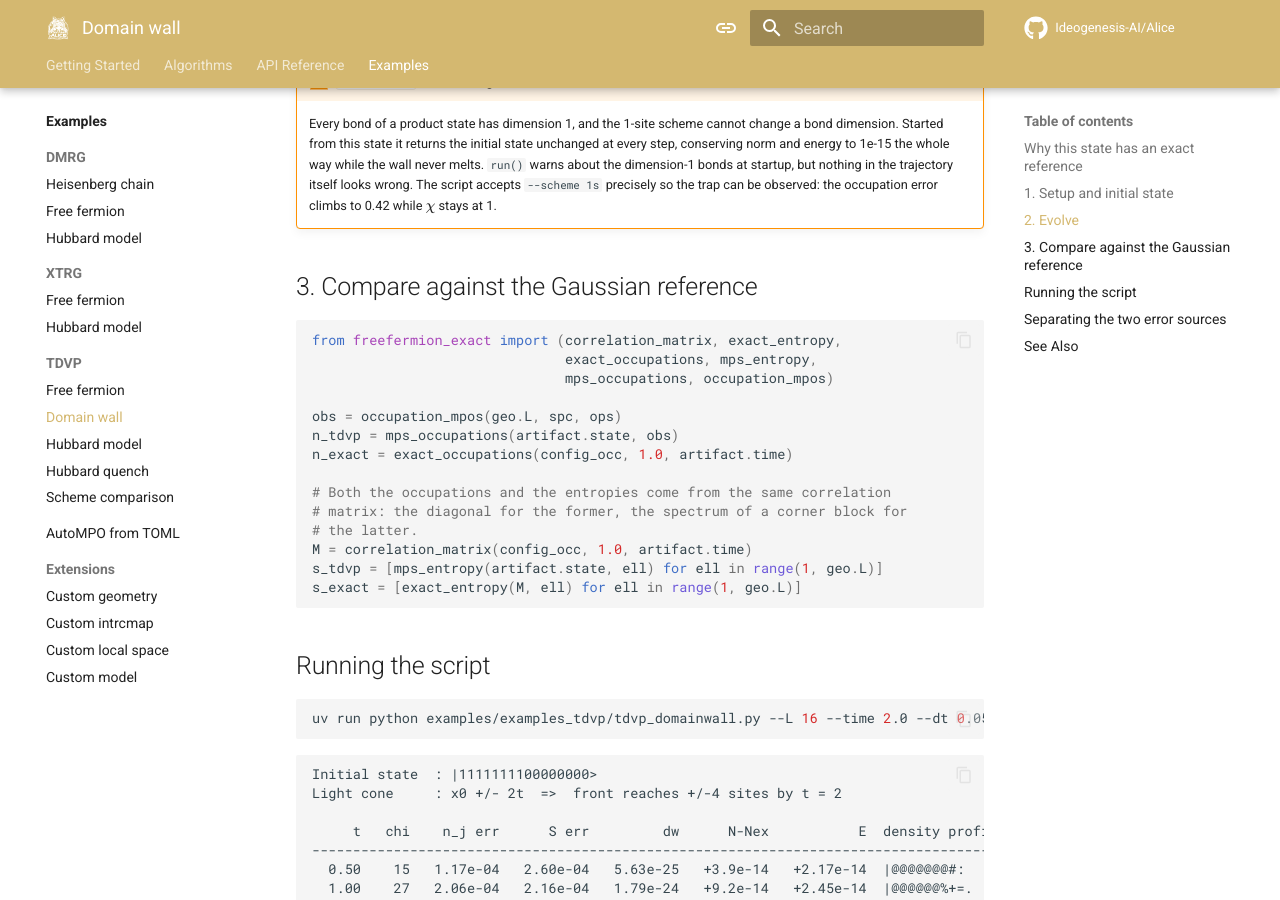
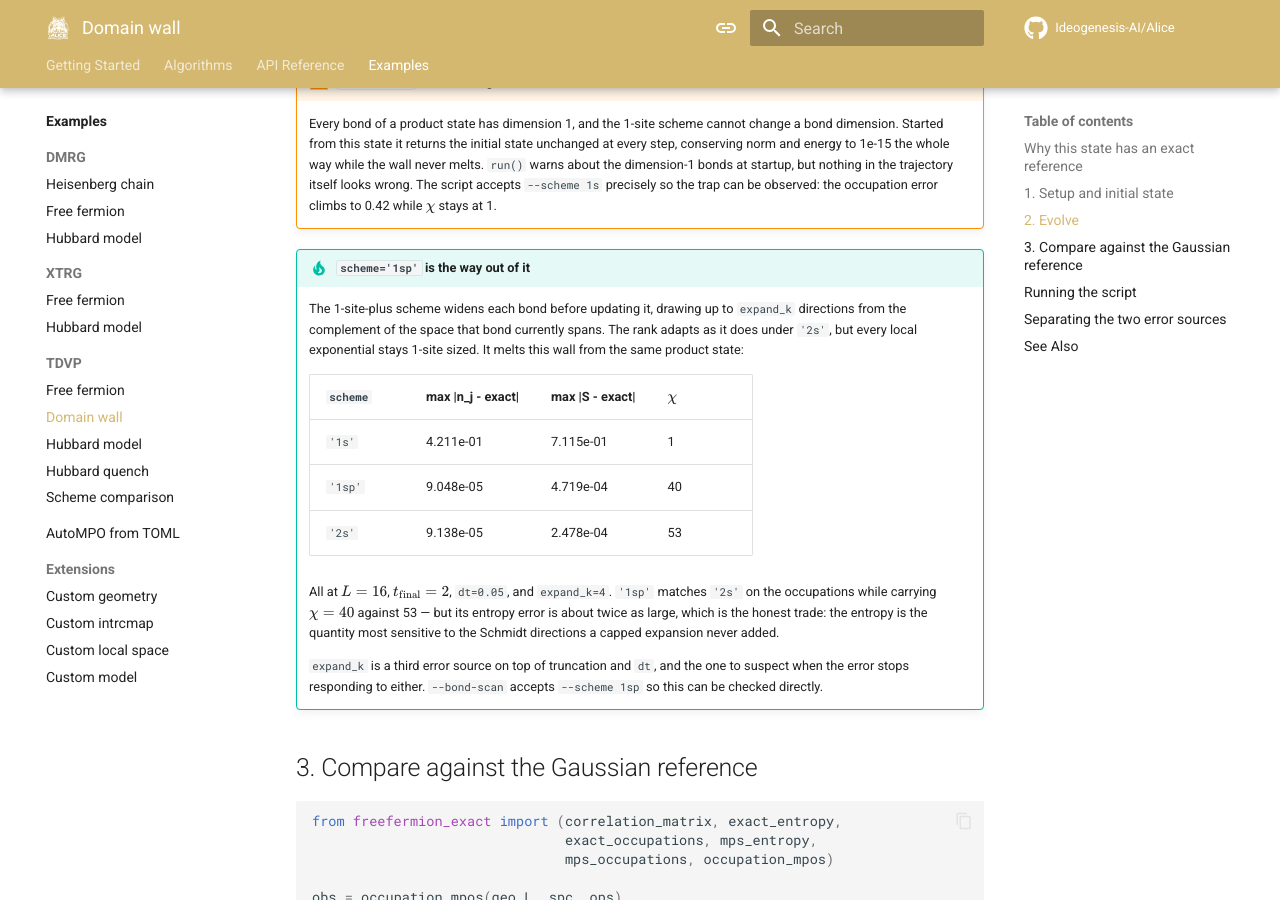
Before and after one commit to Ideogenesis-AI/Alice, an MkDocs documentation site: the page built from docs/examples/tdvp/domain-wall.md, in a window 1280 px wide and 900 px high, scrolled down 1540 px. Built offline with MkDocs 1.6.1 and Material for MkDocs 9.7.7, drawn with Linux system fonts in a browser that asks for light colours; comment, search, counter and statistics services are not loaded; some of the changed text lies outside the part shown.

Commit message:
Document the 1-site-plus scheme on the domain-wall example page
Added a tip beside the existing warning about the frozen 1-site run, that trap now having a direct answer, with a three-way comparison at the parameters the page already uses. The expansion matches the 2-site occupation error while carrying a bond dimension of 40 against 53, at an entropy error roughly twice as large, and the trade is stated rather than glossed: the entropy is the quantity most sensitive to the Schmidt directions a capped expansion never adds. The convergence scan gained a note naming expand_k as a third error source beside truncation and the time step.

```diff
--- a/docs/examples/tdvp/domain-wall.md
+++ b/docs/examples/tdvp/domain-wall.md
@@ -76,6 +76,30 @@ summary, artifact = tdvp.run(
     dimension-1 bonds at startup, but nothing in the trajectory itself looks
     wrong. The script accepts `--scheme 1s` precisely so the trap can be
     observed: the occupation error climbs to 0.42 while \(\chi\) stays at 1.
+
+!!! tip "`scheme='1sp'` is the way out of it"
+
+    The 1-site-plus scheme widens each bond before updating it, drawing up to
+    `expand_k` directions from the complement of the space that bond currently
+    spans. The rank adapts as it does under `'2s'`, but every local
+    exponential stays 1-site sized. It melts this wall from the same product
+    state:
+
+    | `scheme` | max \|n_j - exact\| | max \|S - exact\| | \(\chi\) |
+    |----------|-------------------|-----------------|----------|
+    | `'1s'`   | 4.211e-01         | 7.115e-01       | 1        |
+    | `'1sp'`  | 9.048e-05         | 4.719e-04       | 40       |
+    | `'2s'`   | 9.138e-05         | 2.478e-04       | 53       |
+
+    All at \(L = 16\), \(t_{\text{final}} = 2\), `dt=0.05`, and `expand_k=4`.
+    `'1sp'` matches `'2s'` on the occupations while carrying \(\chi = 40\)
+    against 53 — but its entropy error is about twice as large, which is the
+    honest trade: the entropy is the quantity most sensitive to the Schmidt
+    directions a capped expansion never added.
+
+    `expand_k` is a third error source on top of truncation and `dt`, and the
+    one to suspect when the error stops responding to either. `--bond-scan`
+    accepts `--scheme 1sp` so this can be checked directly.
 
 ## 3. Compare against the Gaussian reference
 
@@ -165,6 +189,13 @@ This is the practical lesson for any TDVP run: a plateau under increasing
 `max_bond` means the bond dimension is no longer the limit, and further
 accuracy has to come from `dt`.
 
+Under `--scheme 1sp` the same scan carries one more candidate, since `expand_k`
+caps how fast the bond profile can follow the entanglement. A plateau that
+*also* survives halving `dt` is pointing at the expansion rather than the
+integrator, and `expand_k` is what to raise. `--bond-scan` rejects `--scheme
+1s` outright: with every bond pinned at 1, each row of the table would be
+identical.
+
 ## See Also
 
 - [Free fermion](free-fermion.md) — the single-particle benchmark with no truncation.
```
